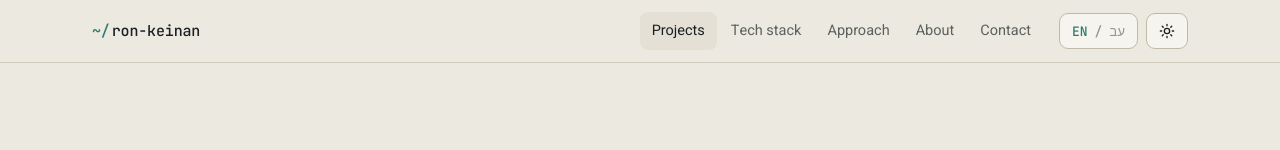
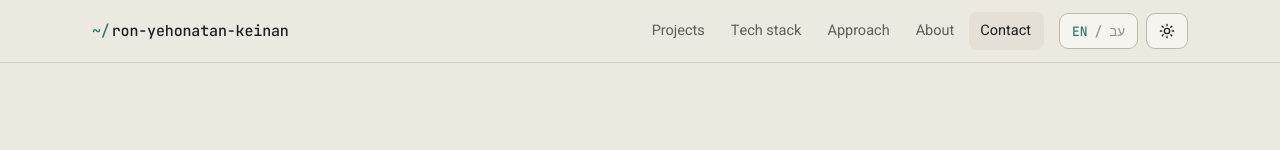
Before and after one commit to Kinanw38/Kinanw38.github.io, a plain HTML site: page index.html in a window 1280 px wide. Shown: the top 150 px of the page. Drawn offline with Linux system fonts and the light colour scheme.

Commit message:
fix names and animation

```diff
--- a/css/style.css
+++ b/css/style.css
@@ -434,3 +434,10 @@ button.tech[aria-pressed="true"] .n{background:var(--accent-ink);color:var(--acc
 .theming, .theming *, .theming *::before, .theming *::after{transition:background-color .45s ease,color .45s ease,border-color .45s ease,fill .45s ease,stroke .45s ease,box-shadow .45s ease!important}
 main,header.top,footer{transition:opacity .18s ease}
 .lang-out main,.lang-out header.top nav,.lang-out footer{opacity:0}
+/* nav sliding indicator */
+.nav{position:relative}
+.nav-ind{position:absolute;top:0;bottom:0;left:0;width:0;border-radius:8px;background:var(--surface-2);opacity:0;pointer-events:none;transition:transform .45s cubic-bezier(.65,.05,.25,1),width .45s cubic-bezier(.65,.05,.25,1),opacity .25s ease}
+.nav a{position:relative;z-index:1}
+.nav a.on{background:transparent}
+.nav a.on:hover{background:transparent}
+@media (prefers-reduced-motion:reduce){.nav-ind{transition:none}}
--- a/index.html
+++ b/index.html
@@ -28,8 +28,9 @@
 
 <header class="top">
   <div class="wrap">
-    <a class="brand" href="#top" aria-label="Ron Keinan, top of page"><b>~/</b>ron-keinan<span class="cursor" aria-hidden="true"></span></a>
+    <a class="brand" href="#top" aria-label="Ron Yehonatan Keinan, top of page"><b>~/</b>ron-yehonatan-keinan<span class="cursor" aria-hidden="true"></span></a>
     <nav class="nav" aria-label="Main">
+      <span class="nav-ind" aria-hidden="true"></span>
       <a href="#projects" data-i18n="nav.projects">Projects</a>
       <a href="#stack" data-i18n="nav.stack">Tech stack</a>
       <a href="#approach" data-i18n="nav.approach">Approach</a>
@@ -146,7 +147,7 @@
 </main>
 
 <footer>
-  <div class="wrap"><span data-i18n="foot.l"></span><span class="ltr">&copy; <span id="yr">2026</span> Ron Keinan</span></div>
+  <div class="wrap"><span data-i18n="foot.l"></span><span>&copy; <span id="yr">2026</span> <span data-i18n="foot.n">Ron Yehonatan Keinan</span></span></div>
 </footer>
 
 <dialog id="dlg" aria-labelledby="dlgTitle">
--- a/js/data.js
+++ b/js/data.js
@@ -47,6 +47,7 @@ window.I18N = {
     "sk.1": "Cloud & IaC", "sk.2": "Containers & CI/CD", "sk.3": "Systems & scripting", "sk.4": "Monitoring & networking", "sk.5": "Familiar with",
     "contact.h": "Let's talk about a junior DevOps role.",
     "contact.p": "The fastest way to reach me is a LinkedIn message. My CV is one click away, and everything I've built is on GitHub.",
+    "foot.n": "Ron Yehonatan Keinan",
     "foot.l": "Hand-built with plain HTML, CSS and JS. Hosted on GitHub Pages.",
     "dlg.close": "Close", "dlg.what": "What it does", "dlg.built": "What I built", "dlg.hard": "The hard part", "dlg.stack": "Stack",
     "dlg.problem": "Why I built it", "dlg.result": "Result", "dlg.gallery": "Screenshots", "dlg.cold": "Free hosting: the demo's backend may take a few seconds to wake up on first load.",
@@ -88,6 +89,7 @@ window.I18N = {
     "sk.1": "ענן ו-IaC", "sk.2": "קונטיינרים ו-CI/CD", "sk.3": "מערכות וסקריפטים", "sk.4": "ניטור ורשתות", "sk.5": "היכרות עם",
     "contact.h": "בואו נדבר על משרת Junior DevOps.",
     "contact.p": "הדרך המהירה ביותר ליצור קשר היא הודעה בלינקדאין. קורות החיים במרחק לחיצה, וכל מה שבניתי נמצא ב-GitHub.",
+    "foot.n": "רון יהונתן קינן",
     "foot.l": "נבנה ביד עם HTML, CSS ו-JS רגילים. מתארח ב-GitHub Pages.",
     "dlg.close": "סגירה", "dlg.what": "מה זה עושה", "dlg.built": "מה בניתי", "dlg.hard": "החלק הקשה", "dlg.stack": "טכנולוגיות",
     "dlg.problem": "למה בניתי את זה", "dlg.result": "תוצאה", "dlg.gallery": "צילומי מסך", "dlg.cold": "אירוח חינמי: ה-backend של הדמו עשוי לקחת כמה שניות להתעורר בטעינה הראשונה.",
--- a/js/main.js
+++ b/js/main.js
@@ -244,21 +244,40 @@
   addEventListener("scroll", onScroll, { passive: true });
 
   var links = [].slice.call(D.querySelectorAll(".nav a"));
-  if ("IntersectionObserver" in window) {
-    var spy = new IntersectionObserver(function (es) {
-      es.forEach(function (en) {
-        if (en.isIntersecting) links.forEach(function (a) { a.classList.toggle("on", a.getAttribute("href") === "#" + en.target.id); });
-      });
-    }, { rootMargin: "-45% 0px -50% 0px" });
-    ["projects", "stack", "approach", "about", "contact"].forEach(function (id) { var s = D.getElementById(id); if (s) spy.observe(s); });
+  var ind = D.querySelector(".nav-ind"), navEl = D.querySelector(".nav"), curId = null;
+  var ids = ["projects", "stack", "approach", "about", "contact"];
+  function moveInd(instant) {
+    if (!ind) return;
+    var a = links.filter(function (l) { return l.classList.contains("on"); })[0];
+    if (!a || navEl.offsetWidth === 0) { ind.style.opacity = 0; return; }
+    if (instant) ind.style.transition = "none";
+    ind.style.opacity = 1;
+    ind.style.width = a.offsetWidth + "px";
+    ind.style.transform = "translateX(" + a.offsetLeft + "px)";
+    if (instant) { void ind.offsetWidth; ind.style.transition = ""; }
   }
+  function spyUpdate() {
+    var next = null, vh = innerHeight, atEnd = scrollY + vh >= D.documentElement.scrollHeight - 6;
+    if (atEnd) next = "contact";
+    else ids.forEach(function (id) { var el = D.getElementById(id); if (el && el.getBoundingClientRect().top <= vh * 0.4) next = id; });
+    if (next === curId) return;
+    curId = next;
+    links.forEach(function (a) { a.classList.toggle("on", a.getAttribute("href") === "#" + next); });
+    moveInd(false);
+  }
+  var spyT = false;
+  addEventListener("scroll", function () { if (!spyT) { spyT = true; requestAnimationFrame(function () { spyT = false; spyUpdate(); }); } }, { passive: true });
+  addEventListener("resize", function () { moveInd(true); spyUpdate(); });
+  if (D.fonts && D.fonts.ready) D.fonts.ready.then(function () { moveInd(true); });
 
   /* ---------- go ---------- */
   function renderAll() {
     applyStatic(); renderTech(); renderFeatured(); renderRows(); applyFilter(); observeNew(); observeVideos();
+    moveInd(true);
+    requestAnimationFrame(function () { spyUpdate(); moveInd(true); });
   }
   D.getElementById("yr").textContent = new Date().getFullYear();
-  renderAll(); onScroll();
+  renderAll(); onScroll(); spyUpdate();
   var hash = location.hash.slice(1);
   if (hash && byId(hash) && byId(hash).media) openCase(hash);
 })();
```
